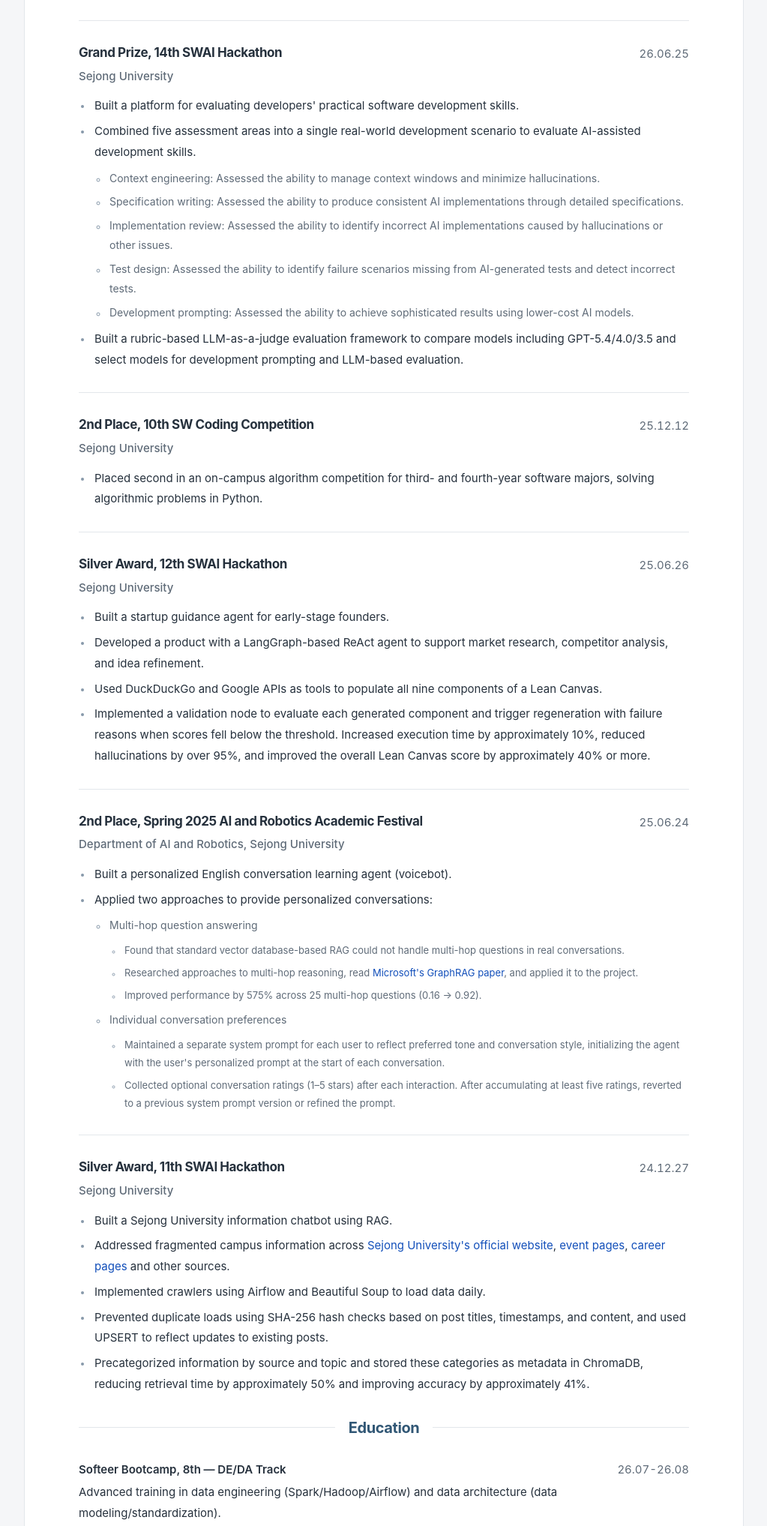
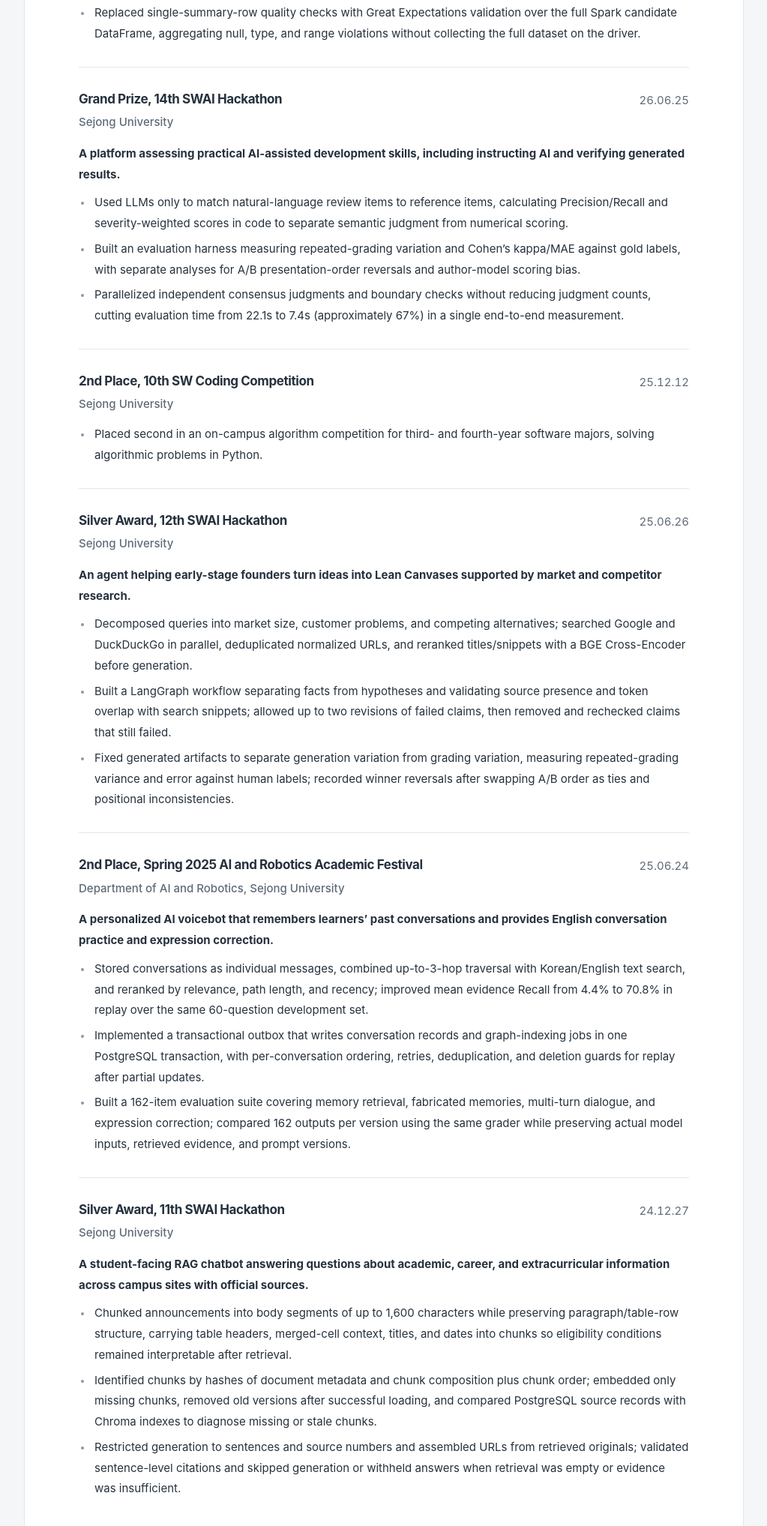
Before and after one commit to kingrangE/Resume, a plain HTML site: page index_en.html in a window 1280 px wide. Shown: the part 3019-5054 px from the top of the page at 75% size, without its empty margins (128-1151 px from the left). Drawn offline with Linux system fonts and the light colour scheme.

Commit message:
feat(resume): 수상 프로젝트 소개 및 주요 성과 개선

```diff
--- a/index_en.html
+++ b/index_en.html
@@ -137,11 +137,11 @@
               <time datetime="2026-08-31">26.08.31</time>
             </p>
           </header>
+          <p><strong>A dashboard helping New York taxi leasing companies identify vehicle upgrade prospects using trip data and estimated driver net income.</strong></p>
           <ul>
-            <li>Built a vehicle recommendation dashboard using driving data to increase revenue per customer for a New York taxi leasing company.</li>
-            <li>Built an Airflow data pipeline with layer-specific quality validation based on the medallion architecture. Used GX Core for validation in the bronze and silver layers, and implemented custom validation in the gold layer to accommodate business logic that joins two tables.</li>
-            <li>Implemented idempotency using SHA-256, checksums, fingerprints, and Airflow Assets.</li>
-            <li>Reduced Spark execution time by over 70% by truncating lineage with local checkpoints, specifying broadcast join hints, and optimizing partition counts.</li>
+            <li>Changed slot-based candidate generation over 20.9 million trips to deduplicate within arrays before expanding up to 64×, eliminating a deduplication shuffle over up to approximately 1.34 billion rows; verified identical candidate sets with zero differences in both directions.</li>
+            <li>Identified input file contents and recommendation settings with SHA-256 and combined region/month transaction locks with unique constraints, reusing successful versions for identical inputs and loading changed inputs as new versions.</li>
+            <li>Replaced single-summary-row quality checks with Great Expectations validation over the full Spark candidate DataFrame, aggregating null, type, and range violations without collecting the full dataset on the driver.</li>
           </ul>
         </article>
         <article class="항목">
@@ -154,17 +154,11 @@
               <time datetime="2026-06-25">26.06.25</time>
             </p>
           </header>
+          <p><strong>A platform assessing practical AI-assisted development skills, including instructing AI and verifying generated results.</strong></p>
           <ul>
-            <li>Built a platform for evaluating developers' practical software development skills.</li>
-            <li>Combined five assessment areas into a single real-world development scenario to evaluate AI-assisted development skills.</li>
-                <ul>
-                    <li>Context engineering: Assessed the ability to manage context windows and minimize hallucinations.</li>
-                    <li>Specification writing: Assessed the ability to produce consistent AI implementations through detailed specifications.</li>
-                    <li>Implementation review: Assessed the ability to identify incorrect AI implementations caused by hallucinations or other issues.</li>
-                    <li>Test design: Assessed the ability to identify failure scenarios missing from AI-generated tests and detect incorrect tests.</li>
-                    <li>Development prompting: Assessed the ability to achieve sophisticated results using lower-cost AI models.</li>
-                </ul>
-            <li>Built a rubric-based LLM-as-a-judge evaluation framework to compare models including GPT-5.4/4.0/3.5 and select models for development prompting and LLM-based evaluation.</li>
+            <li>Used LLMs only to match natural-language review items to reference items, calculating Precision/Recall and severity-weighted scores in code to separate semantic judgment from numerical scoring.</li>
+            <li>Built an evaluation harness measuring repeated-grading variation and Cohen’s kappa/MAE against gold labels, with separate analyses for A/B presentation-order reversals and author-model scoring bias.</li>
+            <li>Parallelized independent consensus judgments and boundary checks without reducing judgment counts, cutting evaluation time from 22.1s to 7.4s (approximately 67%) in a single end-to-end measurement.</li>
           </ul>
         </article>
         <article class="항목">
@@ -191,11 +185,11 @@
               <time datetime="2025-06-26">25.06.26</time>
             </p>
           </header>
+          <p><strong>An agent helping early-stage founders turn ideas into Lean Canvases supported by market and competitor research.</strong></p>
           <ul>
-            <li>Built a startup guidance agent for early-stage founders.</li>
-            <li>Developed a product with a LangGraph-based ReAct agent to support market research, competitor analysis, and idea refinement.</li>
-            <li>Used DuckDuckGo and Google APIs as tools to populate all nine components of a Lean Canvas.</li>
-            <li>Implemented a validation node to evaluate each generated component and trigger regeneration with failure reasons when scores fell below the threshold. Increased execution time by approximately 10%, reduced hallucinations by over 95%, and improved the overall Lean Canvas score by approximately 40% or more.</li>
+            <li>Decomposed queries into market size, customer problems, and competing alternatives; searched Google and DuckDuckGo in parallel, deduplicated normalized URLs, and reranked titles/snippets with a BGE Cross-Encoder before generation.</li>
+            <li>Built a LangGraph workflow separating facts from hypotheses and validating source presence and token overlap with search snippets; allowed up to two revisions of failed claims, then removed and rechecked claims that still failed.</li>
+            <li>Fixed generated artifacts to separate generation variation from grading variation, measuring repeated-grading variance and error against human labels; recorded winner reversals after swapping A/B order as ties and positional inconsistencies.</li>
           </ul>
         </article>
         <article class="항목">
@@ -208,22 +202,11 @@
               <time datetime="2025-06-24">25.06.24</time>
             </p>
           </header>
+          <p><strong>A personalized AI voicebot that remembers learners’ past conversations and provides English conversation practice and expression correction.</strong></p>
           <ul>
-            <li>Built a personalized English conversation learning agent (voicebot).</li>
-            <li>Applied two approaches to provide personalized conversations:</li>
-            <ul>
-              <li>Multi-hop question answering</li>
-              <ul>
-                <li>Found that standard vector database-based RAG could not handle multi-hop questions in real conversations.</li>
-                <li>Researched approaches to multi-hop reasoning, read <a href="https://kingrang-e.tistory.com/38">Microsoft's GraphRAG paper</a>, and applied it to the project.</li>
-                <li>Improved performance by 575% across 25 multi-hop questions (0.16 → 0.92).</li>
-              </ul>
-              <li>Individual conversation preferences</li>
-              <ul>
-                <li>Maintained a separate system prompt for each user to reflect preferred tone and conversation style, initializing the agent with the user's personalized prompt at the start of each conversation.</li>
-                <li>Collected optional conversation ratings (1–5 stars) after each interaction. After accumulating at least five ratings, reverted to a previous system prompt version or refined the prompt.</li>
-              </ul>
-            </ul>
+            <li>Stored conversations as individual messages, combined up-to-3-hop traversal with Korean/English text search, and reranked by relevance, path length, and recency; improved mean evidence Recall from 4.4% to 70.8% in replay over the same 60-question development set.</li>
+            <li>Implemented a transactional outbox that writes conversation records and graph-indexing jobs in one PostgreSQL transaction, with per-conversation ordering, retries, deduplication, and deletion guards for replay after partial updates.</li>
+            <li>Built a 162-item evaluation suite covering memory retrieval, fabricated memories, multi-turn dialogue, and expression correction; compared 162 outputs per version using the same grader while preserving actual model inputs, retrieved evidence, and prompt versions.</li>
           </ul>
         </article>
         <article class="항목">
@@ -236,12 +219,11 @@
               <time datetime="2024-12-27">24.12.27</time>
             </p>
           </header>
+          <p><strong>A student-facing RAG chatbot answering questions about academic, career, and extracurricular information across campus sites with official sources.</strong></p>
           <ul>
-            <li>Built a Sejong University information chatbot using RAG.</li>
-            <li>Addressed fragmented campus information across <a href="https://www.sejong.ac.kr/kor/index.do">Sejong University's official website</a>, <a href="https://do.sejong.ac.kr/">event pages</a>, <a href="https://udream.sejong.ac.kr/">career pages</a> and other sources.</li>
-            <li>Implemented crawlers using Airflow and Beautiful Soup to load data daily.</li>
-            <li>Prevented duplicate loads using SHA-256 hash checks based on post titles, timestamps, and content, and used UPSERT to reflect updates to existing posts.</li>
-            <li>Precategorized information by source and topic and stored these categories as metadata in ChromaDB, reducing retrieval time by approximately 50% and improving accuracy by approximately 41%.</li>
+            <li>Chunked announcements into body segments of up to 1,600 characters while preserving paragraph/table-row structure, carrying table headers, merged-cell context, titles, and dates into chunks so eligibility conditions remained interpretable after retrieval.</li>
+            <li>Identified chunks by hashes of document metadata and chunk composition plus chunk order; embedded only missing chunks, removed old versions after successful loading, and compared PostgreSQL source records with Chroma indexes to diagnose missing or stale chunks.</li>
+            <li>Restricted generation to sentences and source numbers and assembled URLs from retrieved originals; validated sentence-level citations and skipped generation or withheld answers when retrieval was empty or evidence was insufficient.</li>
           </ul>
         </article>
       </section>
```
Also changed, not shown: index.html (+20 -38 lines).
